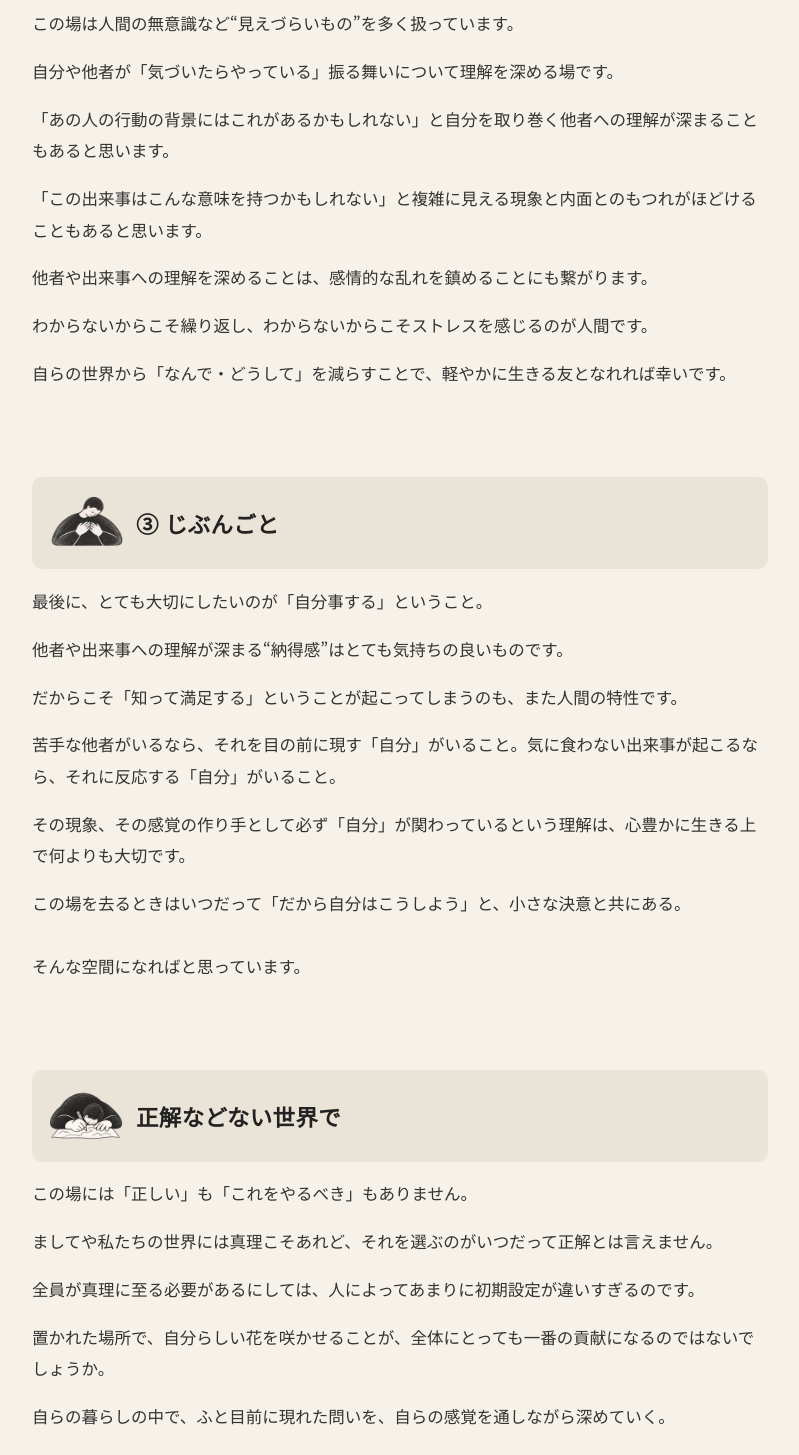
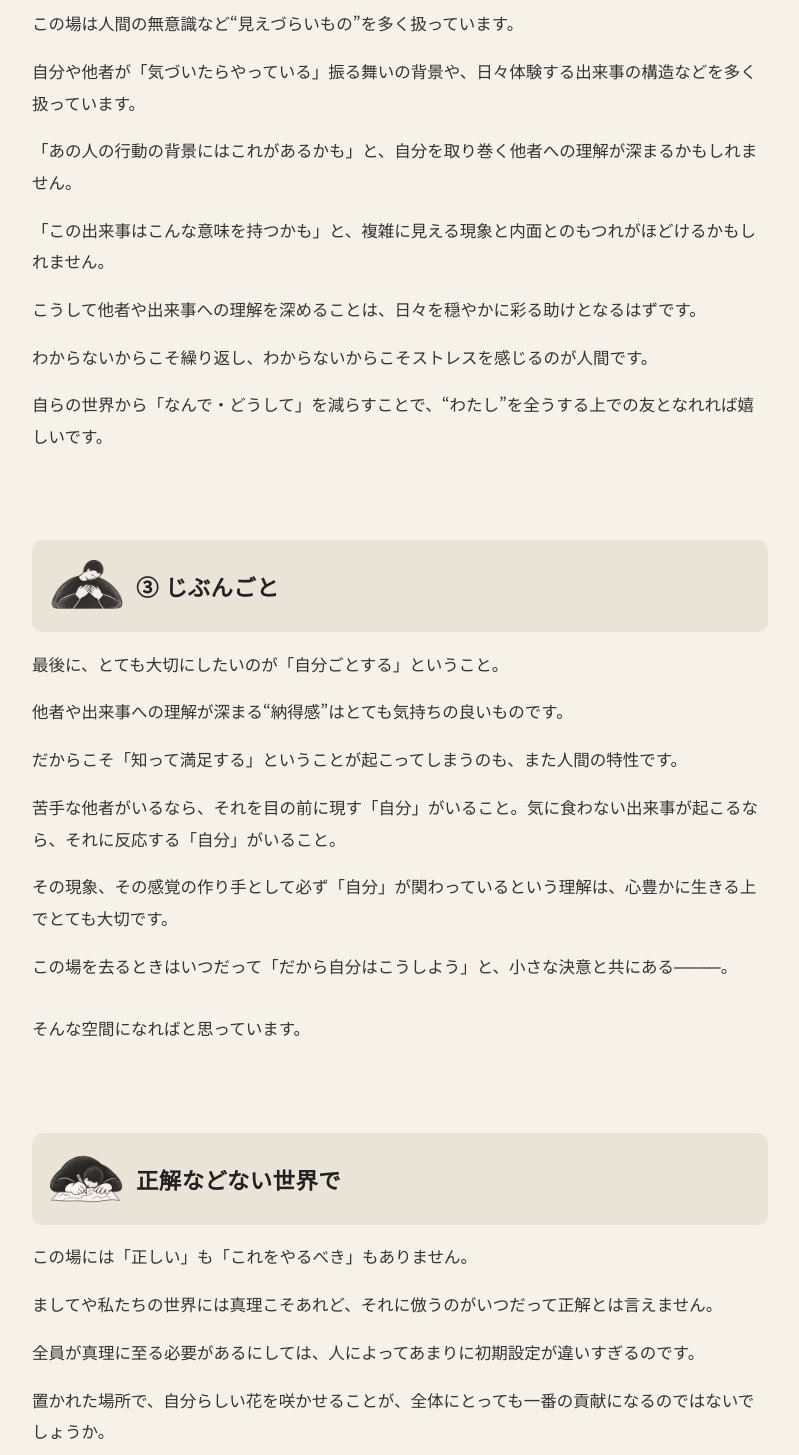
Before and after one commit to hiracoh/watashihertz, a Next.js app: page /guide in a window 1280 px wide. Shown: the part 1360-2815 px from the top of the page, without its empty margins (240-1039 px from the left). Built offline with nearby package versions, Linux system fonts and the light colour scheme; a web font is replaced by a local one.

Commit message:
Update page.js

```diff
--- a/app/guide/page.js
+++ b/app/guide/page.js
@@ -50,21 +50,21 @@ export default function GuidePage() {
 
       <p>{`この場は人間の無意識など“見えづらいもの”を多く扱っています。`}</p>
 
-      <p>{`自分や他者が「気づいたらやっている」振る舞いについて理解を深める場です。`}</p>
+      <p>{`自分や他者が「気づいたらやっている」振る舞いの背景や、日々体験する出来事の構造などを多く扱っています。`}</p>
 
-      <p>{`「あの人の行動の背景にはこれがあるかもしれない」と自分を取り巻く他者への理解が深まることもあると思います。`}</p>
+      <p>{`「あの人の行動の背景にはこれがあるかも」と、自分を取り巻く他者への理解が深まるかもしれません。`}</p>
 
-      <p>{`「この出来事はこんな意味を持つかもしれない」と複雑に見える現象と内面とのもつれがほどけることもあると思います。`}</p>
+      <p>{`「この出来事はこんな意味を持つかも」と、複雑に見える現象と内面とのもつれがほどけるかもしれません。`}</p>
 
-      <p>{`他者や出来事への理解を深めることは、感情的な乱れを鎮めることにも繋がります。`}</p>
+      <p>{`こうして他者や出来事への理解を深めることは、日々を穏やかに彩る助けとなるはずです。`}</p>
 
       <p>{`わからないからこそ繰り返し、わからないからこそストレスを感じるのが人間です。`}</p>
 
-      <p>{`自らの世界から「なんで・どうして」を減らすことで、軽やかに生きる友となれれば幸いです。`}</p>
+      <p>{`自らの世界から「なんで・どうして」を減らすことで、“わたし”を全うする上での友となれれば嬉しいです。`}</p>
 
       <GuideHeading image="/jibungoto.webp">③ じぶんごと</GuideHeading>
 
-      <p>{`最後に、とても大切にしたいのが「自分事する」ということ。`}</p>
+      <p>{`最後に、とても大切にしたいのが「自分ごとする」ということ。`}</p>
 
       <p>{`他者や出来事への理解が深まる“納得感”はとても気持ちの良いものです。`}</p>
 
@@ -72,9 +72,9 @@ export default function GuidePage() {
 
       <p>{`苦手な他者がいるなら、それを目の前に現す「自分」がいること。気に食わない出来事が起こるなら、それに反応する「自分」がいること。`}</p>
 
-      <p>{`その現象、その感覚の作り手として必ず「自分」が関わっているという理解は、心豊かに生きる上で何よりも大切です。`}</p>
+      <p>{`その現象、その感覚の作り手として必ず「自分」が関わっているという理解は、心豊かに生きる上でとても大切です。`}</p>
 
-      <p>{`この場を去るときはいつだって「だから自分はこうしよう」と、小さな決意と共にある。
+      <p>{`この場を去るときはいつだって「だから自分はこうしよう」と、小さな決意と共にある────。
 
       そんな空間になればと思っています。`}</p>
 
@@ -82,7 +82,7 @@ export default function GuidePage() {
 
       <p>{`この場には「正しい」も「これをやるべき」もありません。`}</p>
 
-      <p>{`ましてや私たちの世界には真理こそあれど、それを選ぶのがいつだって正解とは言えません。`}</p>
+      <p>{`ましてや私たちの世界には真理こそあれど、それに倣うのがいつだって正解とは言えません。`}</p>
 
       <p>{`全員が真理に至る必要があるにしては、人によってあまりに初期設定が違いすぎるのです。`}</p>
 
@@ -90,7 +90,7 @@ export default function GuidePage() {
 
       <p>{`自らの暮らしの中で、ふと目前に現れた問いを、自らの感覚を通しながら深めていく。`}</p>
 
-      <p>{`【探す→知る→自分ごとする】`}</p>
+      <p>{`【探す→知る→じぶんごと】`}</p>
 
       <p>{`自分の現在地を知り、次の自分をふわりと決めて、自分の足で歩を進める。そうして自分が自分に成っていく。`}</p>
 
```
